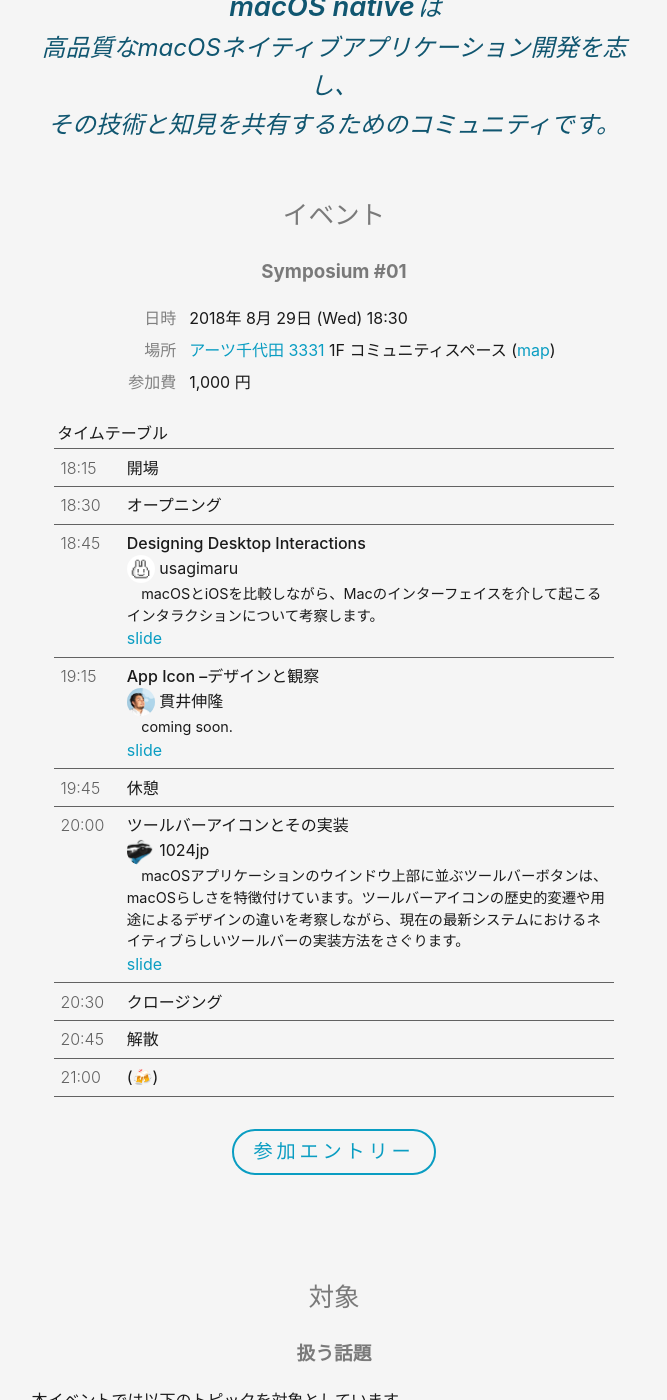
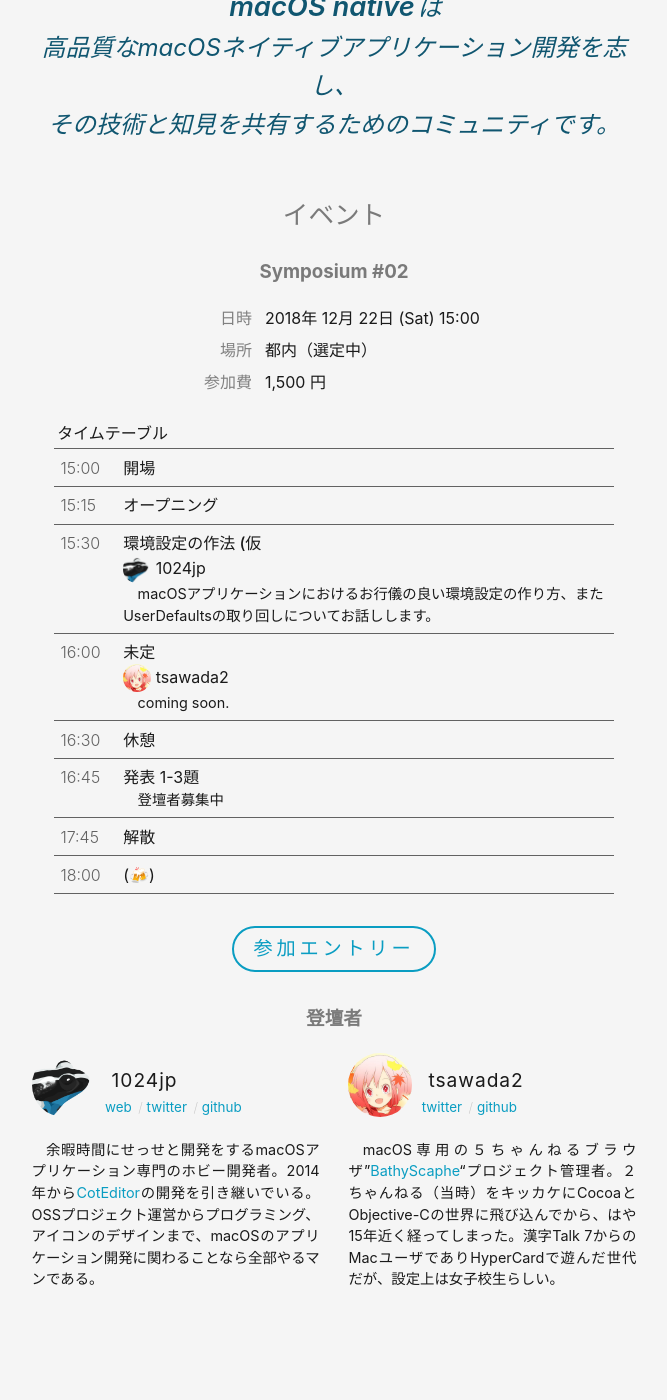
Before and after one commit to macOS-native/macos-native.github.io, a Jekyll site: the page built from index.md, in a window 1280 px wide and 1400 px high, scrolled down 384 px. Shown: the whole window, without its empty margins (306-973 px from the left). Built offline with Jekyll 4.4.1, drawn with Linux system fonts in a browser that asks for light colours; some of the changed text lies outside the part shown.

Commit message:
Update event information for symposium 02

```diff
--- a/_data/events.yml
+++ b/_data/events.yml
@@ -1,3 +1,40 @@
+symposium_02:
+  title: "Symposium #02"
+  date: 2018-12-22 15:00:00+09:00
+  location:
+    name: 都内（選定中）
+  fee: "1,500 円"
+  entry_url: https://macos-native.connpass.com/event/107733/
+  timetable:
+    - time: "15:00"
+      title: "開場"
+    - time: "15:15"
+      title: "オープニング"
+    - time: "15:30"
+      title: "環境設定の作法 (仮"
+      presenter:
+        name: 1024jp
+        avatar: 1024jp
+      description: |
+        macOSアプリケーションにおけるお行儀の良い環境設定の作り方、またUserDefaultsの取り回しについてお話しします。
+    - time: "16:00"
+      title: "未定"
+      presenter:
+        name: tsawada2
+        avatar: tsawada2
+      description: |
+        coming soon.
+    - time: "16:30"
+      title: "休憩"
+    - time: "16:45"
+      title: "発表 1-3題"
+      description: |
+        登壇者募集中
+    - time: "17:45"
+      title: "解散"
+    - time: "18:00"
+      title: "(🍻)"
+
 symposium_01:
   title: "Symposium #01"
   date: 2018-08-29 18:30:00+09:00
--- a/_includes/event.html
+++ b/_includes/event.html
@@ -1,4 +1,4 @@
-{% assign event = site.data.events[include.param] %}
+{% assign event = site.data.events[include.event] %}
 
 <div class="event">
 <h3>{{ event.title }}</h3>
@@ -47,6 +47,8 @@
   {% endfor %}
 </table>
 
+{% if include.entry_link %}
 <p class="register"><a href="{{ event.entry_url }}" rel="external">参加エントリー</a></p>
+{% endif %}
 
 </div>
--- a/index.md
+++ b/index.md
@@ -12,7 +12,14 @@
 
 ## イベント
 
-{% include event.html param="symposium_01" %}
+{% include event.html event="symposium_02" entry_link=true %}
+
+### 登壇者
+
+<div class="member">
+{% include profile.html param="1024jp" %}
+{% include profile.html param="tsawada2" %}
+</div>
 
 
 ## 対象
@@ -60,3 +67,9 @@
 {% include profile.html param="usagimaru" %}
 {% include profile.html param="zumuya" %}
 </div>
+
+
+
+## バックナンバー
+
+{% include event.html event="symposium_01" %}
```
